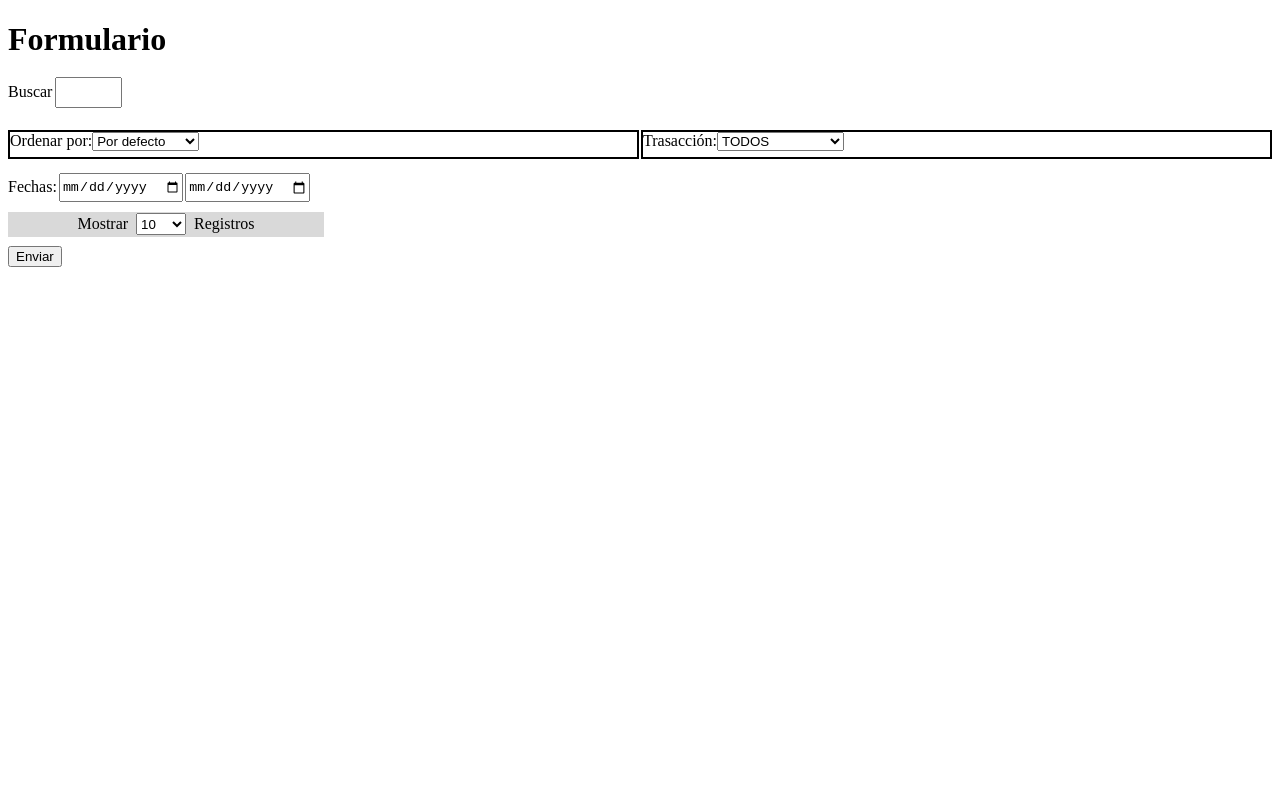
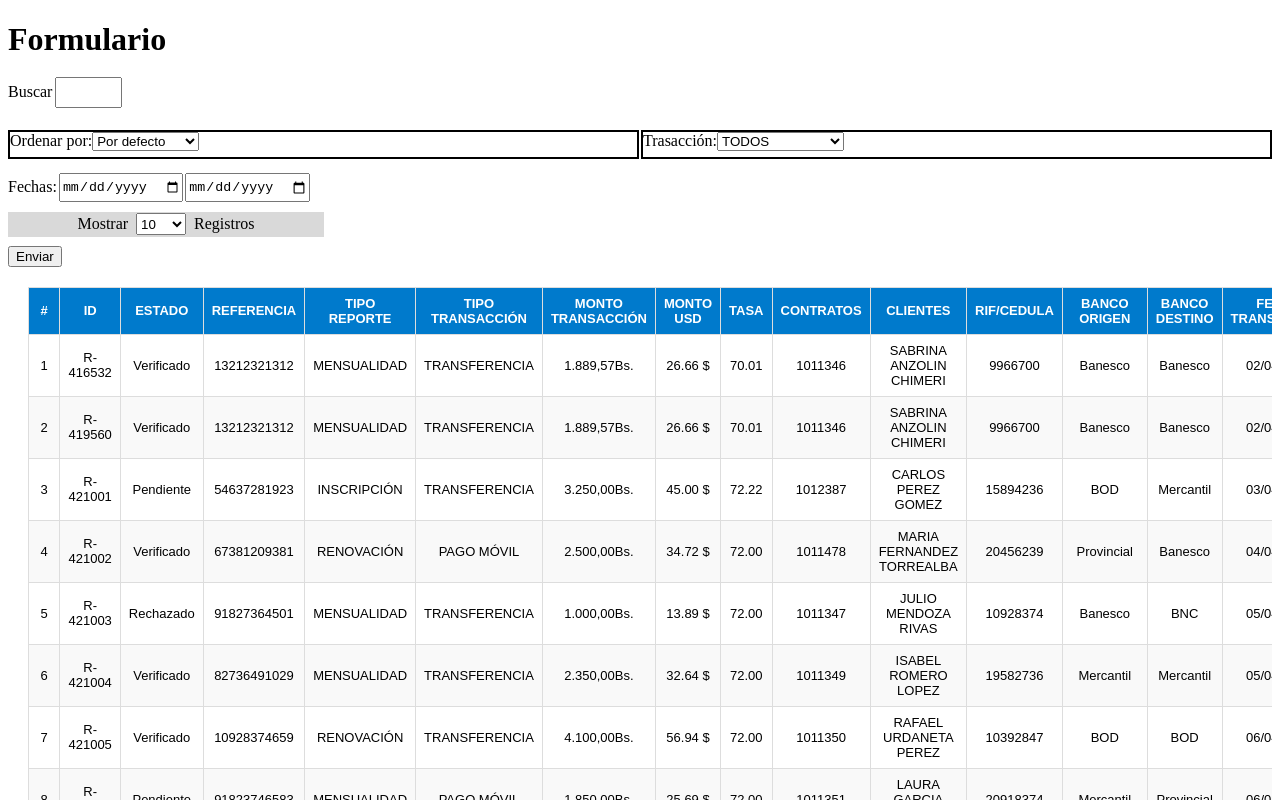
Before and after one commit to Buff4AurelionSol/CloudHUB, a Vue app in the folder cloud-hub/: page / in a window 1280 px wide. Shown: the top 800 px of the page. Built offline with nearby package versions, Linux system fonts and the light colour scheme; the HTML template or start-up script is replaced by a standard one.

Commit message:
feat: add table component

```diff
--- a/cloud-hub/src/App.vue
+++ b/cloud-hub/src/App.vue
@@ -1,13 +1,13 @@
 <script setup lang="ts">
-  import Contador from './components/Contador.vue'
-  import List from './components/List.vue'
-  import Form from './components/Form.vue'
+  import Form from './components/Form.vue';
+  import Table from './components/Table/Table.vue'
 </script>
 
 <template>
   <div class="form-box">
         <Form>
         </Form>
+        <Table/>
     </div>
 </template>
 
--- /dev/null
+++ b/cloud-hub/src/components/Table/Table.vue
@@ -0,0 +1,280 @@
+<script setup lang="ts">
+type Report = {
+  id: string;
+  estado: string;
+  referencia: string;
+  tipoReporte: string;
+  montoTransaccionBs: string;
+  montoUSD: string;
+  tasa: string;
+  contratos: string;
+  cliente: string;
+  rifCedula: string;
+  bancoDestino: string;
+  bancoOrigen: string;
+  tipoTransaccion: string;
+  fechaTransaccion: string;
+  fechaReporte: string;
+};
+
+const reports: Report[] = [
+  {
+    id: 'R-416532',
+    estado: 'Verificado',
+    referencia: '13212321312',
+    tipoReporte: 'MENSUALIDAD',
+    montoTransaccionBs: '1.889,57Bs.',
+    montoUSD: '26.66 $',
+    tasa: '70.01',
+    contratos: '1011346',
+    cliente: 'SABRINA ANZOLIN CHIMERI',
+    rifCedula: '9966700',
+    bancoDestino: 'Banesco',
+    bancoOrigen: 'Banesco',
+    tipoTransaccion: 'TRANSFERENCIA',
+    fechaTransaccion: '02/04/2025',
+    fechaReporte: '2025-04-02 09:06:19',
+  },
+  {
+    id: 'R-419560',
+    estado: 'Verificado',
+    referencia: '13212321312',
+    tipoReporte: 'MENSUALIDAD',
+    montoTransaccionBs: '1.889,57Bs.',
+    montoUSD: '26.66 $',
+    tasa: '70.01',
+    contratos: '1011346',
+    cliente: 'SABRINA ANZOLIN CHIMERI',
+    rifCedula: '9966700',
+    bancoDestino: 'Banesco',
+    bancoOrigen: 'Banesco',
+    tipoTransaccion: 'TRANSFERENCIA',
+    fechaTransaccion: '02/04/2025',
+    fechaReporte: '2025-04-02 09:06:19',
+  },
+  {
+  id: 'R-421001',
+  estado: 'Pendiente',
+  referencia: '54637281923',
+  tipoReporte: 'INSCRIPCIÓN',
+  montoTransaccionBs: '3.250,00Bs.',
+  montoUSD: '45.00 $',
+  tasa: '72.22',
+  contratos: '1012387',
+  cliente: 'CARLOS PEREZ GOMEZ',
+  rifCedula: '15894236',
+  bancoDestino: 'Mercantil',
+  bancoOrigen: 'BOD',
+  tipoTransaccion: 'TRANSFERENCIA',
+  fechaTransaccion: '03/04/2025',
+  fechaReporte: '2025-04-03 10:20:15',
+},
+{
+  id: 'R-421002',
+  estado: 'Verificado',
+  referencia: '67381209381',
+  tipoReporte: 'RENOVACIÓN',
+  montoTransaccionBs: '2.500,00Bs.',
+  montoUSD: '34.72 $',
+  tasa: '72.00',
+  contratos: '1011478',
+  cliente: 'MARIA FERNANDEZ TORREALBA',
+  rifCedula: '20456239',
+  bancoDestino: 'Banesco',
+  bancoOrigen: 'Provincial',
+  tipoTransaccion: 'PAGO MÓVIL',
+  fechaTransaccion: '04/04/2025',
+  fechaReporte: '2025-04-04 08:45:00',
+},
+{
+  id: 'R-421003',
+  estado: 'Rechazado',
+  referencia: '91827364501',
+  tipoReporte: 'MENSUALIDAD',
+  montoTransaccionBs: '1.000,00Bs.',
+  montoUSD: '13.89 $',
+  tasa: '72.00',
+  contratos: '1011347',
+  cliente: 'JULIO MENDOZA RIVAS',
+  rifCedula: '10928374',
+  bancoDestino: 'BNC',
+  bancoOrigen: 'Banesco',
+  tipoTransaccion: 'TRANSFERENCIA',
+  fechaTransaccion: '05/04/2025',
+  fechaReporte: '2025-04-05 11:30:45',
+},
+{
+  id: 'R-421004',
+  estado: 'Verificado',
+  referencia: '82736491029',
+  tipoReporte: 'MENSUALIDAD',
+  montoTransaccionBs: '2.350,00Bs.',
+  montoUSD: '32.64 $',
+  tasa: '72.00',
+  contratos: '1011349',
+  cliente: 'ISABEL ROMERO LOPEZ',
+  rifCedula: '19582736',
+  bancoDestino: 'Mercantil',
+  bancoOrigen: 'Mercantil',
+  tipoTransaccion: 'TRANSFERENCIA',
+  fechaTransaccion: '05/04/2025',
+  fechaReporte: '2025-04-05 15:10:09',
+},
+{
+  id: 'R-421005',
+  estado: 'Verificado',
+  referencia: '10928374659',
+  tipoReporte: 'RENOVACIÓN',
+  montoTransaccionBs: '4.100,00Bs.',
+  montoUSD: '56.94 $',
+  tasa: '72.00',
+  contratos: '1011350',
+  cliente: 'RAFAEL URDANETA PEREZ',
+  rifCedula: '10392847',
+  bancoDestino: 'BOD',
+  bancoOrigen: 'BOD',
+  tipoTransaccion: 'TRANSFERENCIA',
+  fechaTransaccion: '06/04/2025',
+  fechaReporte: '2025-04-06 09:12:33',
+},
+{
+  id: 'R-421006',
+  estado: 'Pendiente',
+  referencia: '91823746583',
+  tipoReporte: 'MENSUALIDAD',
+  montoTransaccionBs: '1.850,00Bs.',
+  montoUSD: '25.69 $',
+  tasa: '72.00',
+  contratos: '1011351',
+  cliente: 'LAURA GARCIA MENDEZ',
+  rifCedula: '20918374',
+  bancoDestino: 'Provincial',
+  bancoOrigen: 'Mercantil',
+  tipoTransaccion: 'PAGO MÓVIL',
+  fechaTransaccion: '06/04/2025',
+  fechaReporte: '2025-04-06 13:50:27',
+},
+{
+  id: 'R-421007',
+  estado: 'Verificado',
+  referencia: '12345678901',
+  tipoReporte: 'INSCRIPCIÓN',
+  montoTransaccionBs: '2.800,00Bs.',
+  montoUSD: '38.89 $',
+  tasa: '72.00',
+  contratos: '1011352',
+  cliente: 'DANIELA CASTILLO LINARES',
+  rifCedula: '21109457',
+  bancoDestino: 'BNC',
+  bancoOrigen: 'Venezolano de Crédito',
+  tipoTransaccion: 'TRANSFERENCIA',
+  fechaTransaccion: '07/04/2025',
+  fechaReporte: '2025-04-07 10:08:00',
+},
+{
+  id: 'R-421008',
+  estado: 'Verificado',
+  referencia: '23456789012',
+  tipoReporte: 'MENSUALIDAD',
+  montoTransaccionBs: '2.500,00Bs.',
+  montoUSD: '34.72 $',
+  tasa: '72.00',
+  contratos: '1011353',
+  cliente: 'ANDREA GONZALEZ PAEZ',
+  rifCedula: '19837465',
+  bancoDestino: 'Banesco',
+  bancoOrigen: 'Banesco',
+  tipoTransaccion: 'PAGO MÓVIL',
+  fechaTransaccion: '07/04/2025',
+  fechaReporte: '2025-04-07 14:22:44',
+}
+
+];
+</script>
+
+<template>
+  <div class="table-container">
+    <table class="styled-table">
+      <thead>
+        <tr>
+          <th>#</th>
+          <th>ID</th>
+          <th>ESTADO</th>
+          <th>REFERENCIA</th>
+          <th>TIPO REPORTE</th>
+          <th>TIPO TRANSACCIÓN</th>
+          <th>MONTO TRANSACCIÓN</th>
+          <th>MONTO USD</th>
+          <th>TASA</th>
+          <th>CONTRATOS</th>
+          <th>CLIENTES</th>
+          <th>RIF/CEDULA</th>
+          <th>BANCO ORIGEN</th>
+          <th>BANCO DESTINO</th>
+          <th>FECHA TRANSACCIÓN</th>
+          <th>FECHA REPORTE</th>
+        </tr>
+      </thead>
+      <tbody>
+        <tr v-for="(report, index) in reports" :key="report.id">
+          <td>{{ index + 1 }}</td>
+          <td>{{ report.id }}</td>
+          <td>{{ report.estado }}</td>
+          <td>{{ report.referencia }}</td>
+          <td>{{ report.tipoReporte }}</td>
+          <td>{{ report.tipoTransaccion }}</td>
+          <td>{{ report.montoTransaccionBs }}</td>
+          <td>{{ report.montoUSD }}</td>
+          <td>{{ report.tasa }}</td>
+          <td>{{ report.contratos }}</td>
+          <td>{{ report.cliente }}</td>
+          <td>{{ report.rifCedula }}</td>
+          <td>{{ report.bancoOrigen }}</td>
+          <td>{{ report.bancoDestino }}</td>
+          <td>{{ report.fechaTransaccion }}</td>
+          <td>{{ report.fechaReporte }}</td>
+        </tr>
+      </tbody>
+    </table>
+  </div>
+</template>
+
+<style>
+.table-container {
+  padding: 20px;
+  overflow-x: auto;
+}
+
+.styled-table {
+  width: 100%;
+  border-collapse: collapse;
+  font-family: Arial, sans-serif;
+  font-size: 13px;
+}
+
+.styled-table thead {
+  background-color: #f3f3f3;
+}
+
+.styled-table th,
+.styled-table td {
+  border: 1px solid #ddd;
+  padding: 8px;
+  text-align: center;
+}
+
+.styled-table th {
+  background-color: #007acc;
+  color: white;
+  text-transform: uppercase;
+  font-weight: bold;
+}
+
+.styled-table tbody tr:nth-child(even) {
+  background-color: #f9f9f9;
+}
+
+.styled-table tbody tr:hover {
+  background-color: #eef6ff;
+}
+</style>
```
